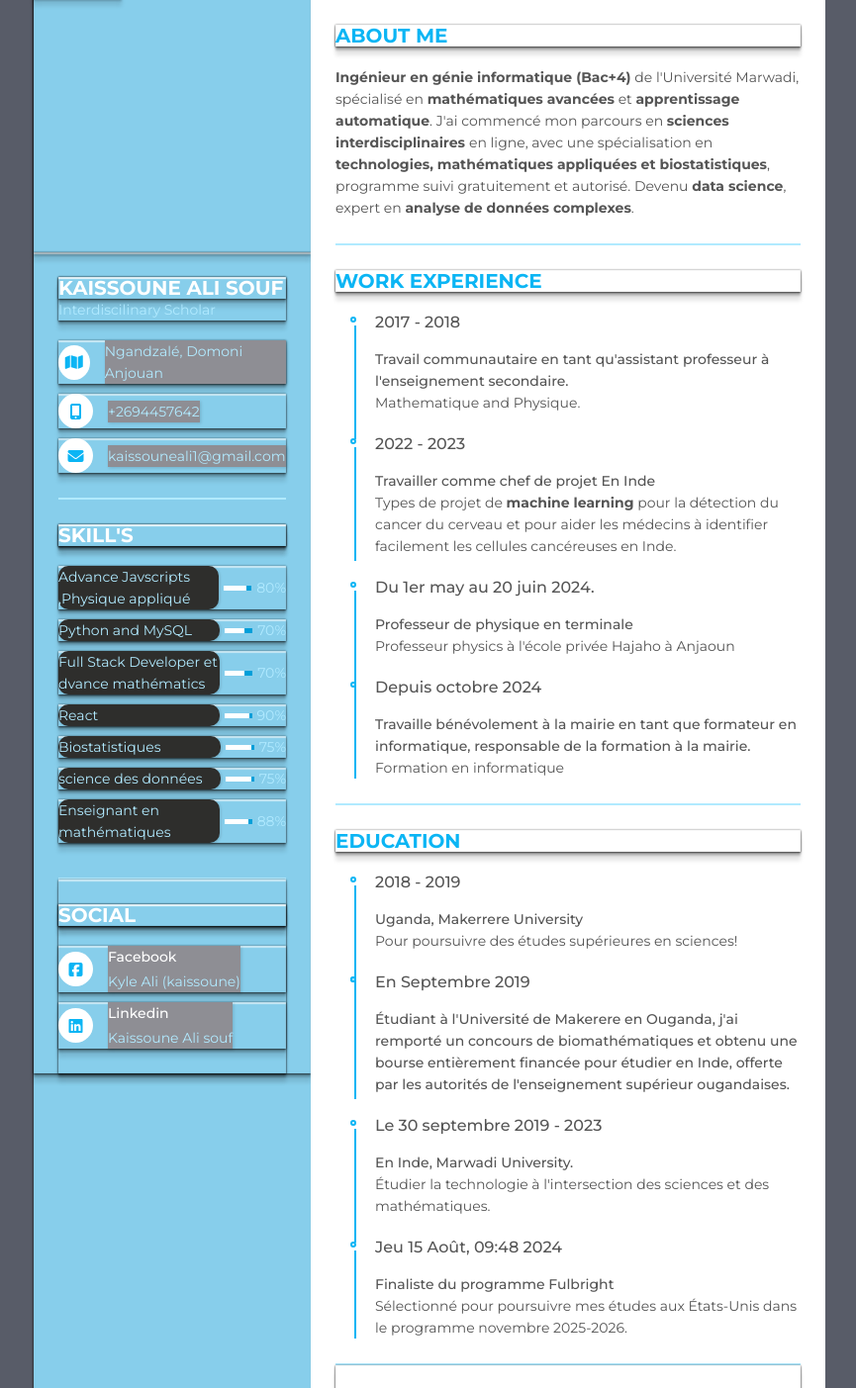
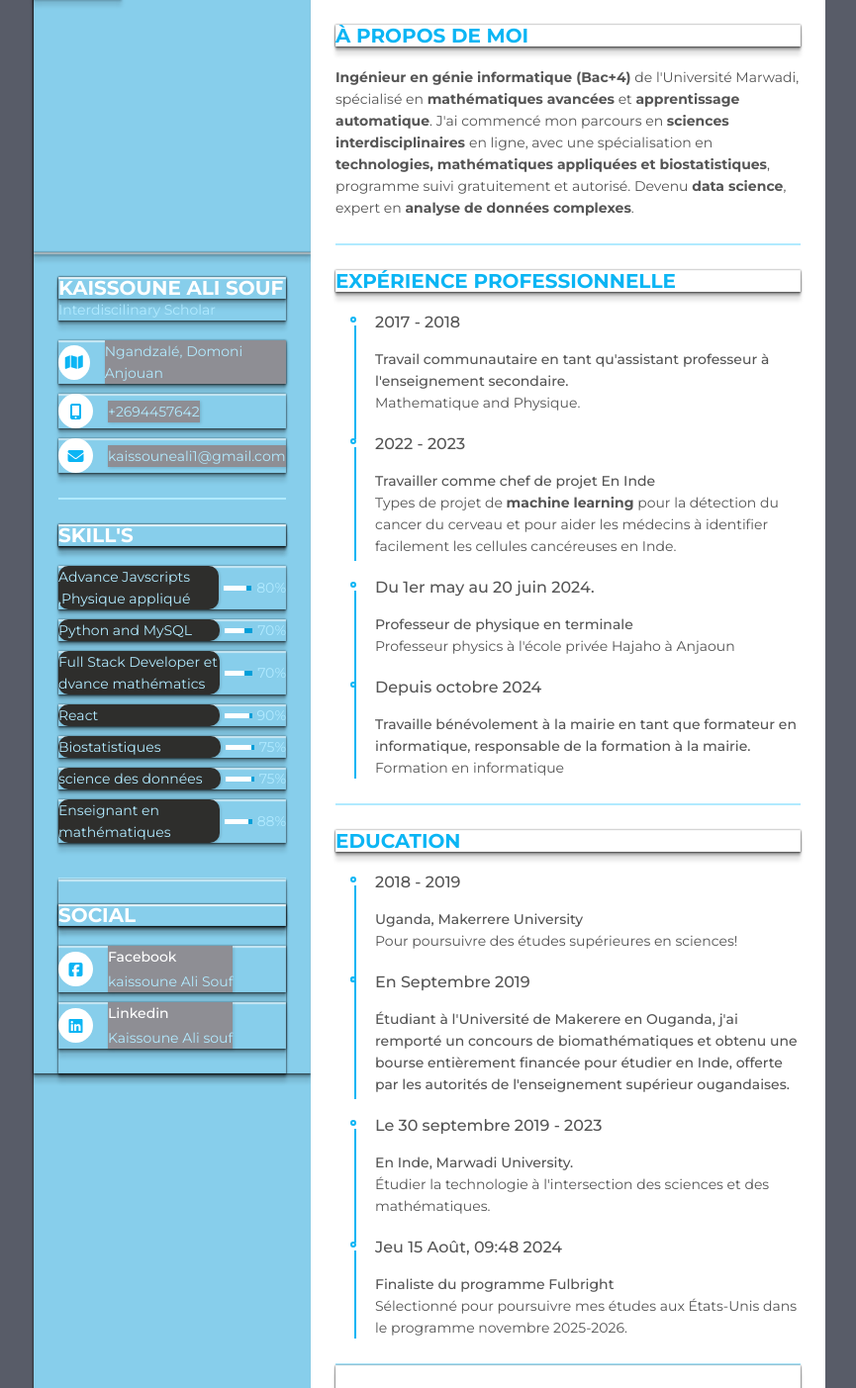
Before and after one commit to kaissounealisouf/Curriculum-Vitae-, a plain HTML site: page index.html in a window 1280 px wide. Shown: the part 75-1478 px from the top of the page at 99% size, without its empty margins (206-1071 px from the left). Drawn offline with Linux system fonts and the light colour scheme.

Commit message:
Update index.html

```diff
--- a/index.html
+++ b/index.html
@@ -133,7 +133,7 @@
              </div>
              <div class="data">
                <p class="semi-bold">Facebook</p>
-               <p>Kyle Ali (kaissoune)</p>
+               <p>kaissoune Ali Souf </p>
              </div>
            </li>
 
@@ -154,7 +154,7 @@
   <div class="resume_right">
     <div class="resume_item resume_about">
         <div class="title">
-           <p class="bold">About Me</p>
+           <p class="bold">À propos de moi </p>
          </div>
 <p>
   <strong>Ingénieur en génie informatique (Bac+4)</strong> de l'Université Marwadi, spécialisé en <strong>mathématiques avancées</strong> et <strong>apprentissage automatique</strong>. J'ai commencé mon parcours en <strong>sciences interdisciplinaires </strong> en ligne, avec une spécialisation en <strong>technologies, mathématiques appliquées et biostatistiques</strong>, programme suivi gratuitement et autorisé. Devenu <strong>data science</strong>, expert en <strong>analyse de données complexes</strong>.
@@ -162,7 +162,7 @@
     </div>
     <div class="resume_item resume_work">
         <div class="title">
-           <p class="bold">Work Experience</p>
+           <p class="bold">Expérience professionnelle</p>
          </div>
         <ul>
             <li>
```
